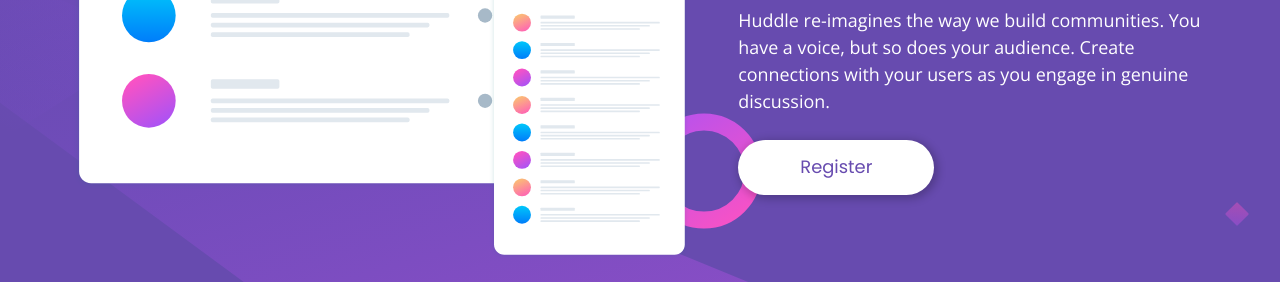
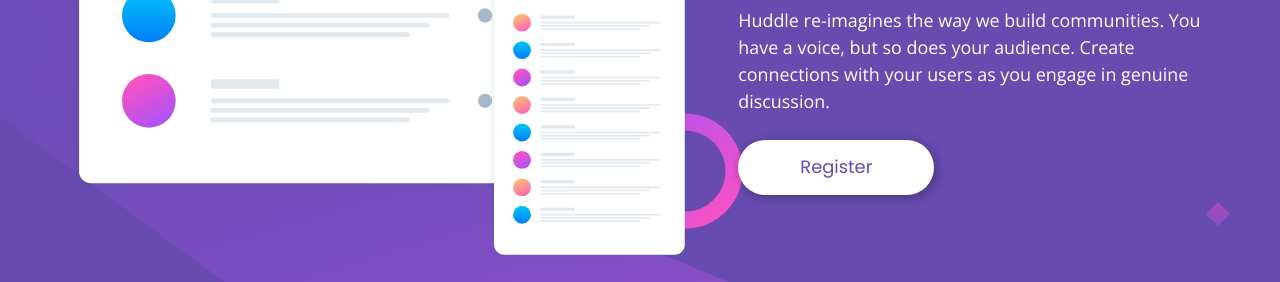
Before and after one commit to ericsalvi/huddle-landing-page-component, a plain HTML site: page index.html in a window 1280 px wide. Shown: the part 392-674 px from the top of the page. Drawn offline with nearby package versions, Linux system fonts and the light colour scheme.

Commit message:
Add files via upload

```diff
--- a/css/styles.scss
+++ b/css/styles.scss
@@ -16,8 +16,9 @@
 body {
   background-color: var(--violet);
   background-image: url("../images/bg-mobile.svg");
+  background-position: center top;
   background-repeat: no-repeat;
-  background-size: 100%;
+  background-size: 120%;
   color: white;
   display: flex;
   flex-direction: column;
```
Also changed, not shown: css/styles.css, 1 other file.
